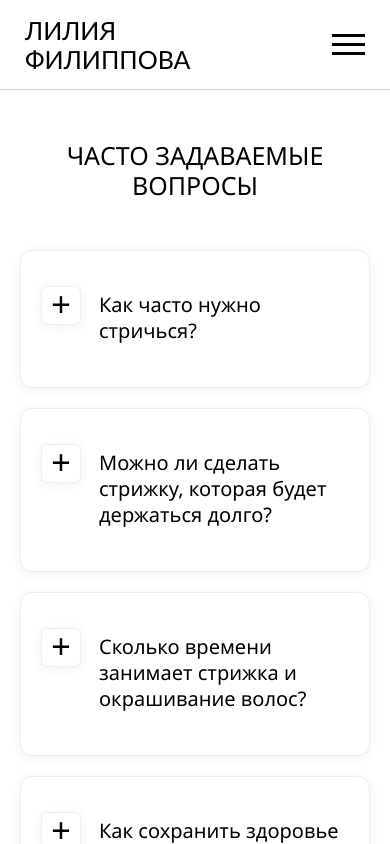
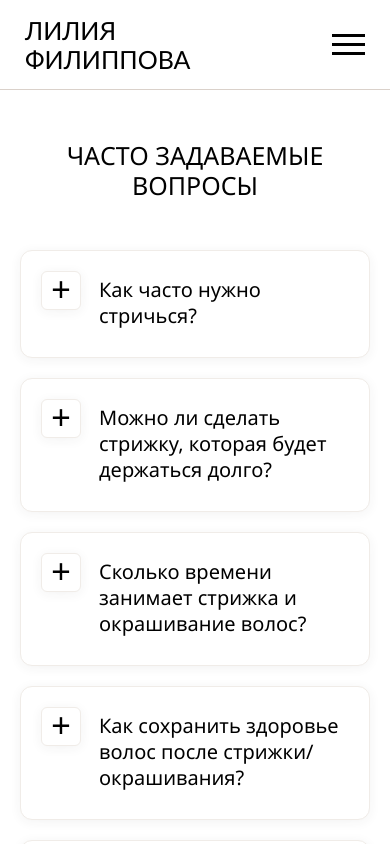
Before and after one commit to uladzimirfilipau/cojib, a React (Create React App) app: page /cojib/contacts in a window 390 px wide. Shown: the top 844 px of the page. Built offline with nearby package versions, Linux system fonts and the light colour scheme.

Commit message:
refactor: Question

```diff
--- a/src/components/Question/Question.css
+++ b/src/components/Question/Question.css
@@ -1,7 +1,7 @@
 .questions__item {
   width: 100%;
   max-width: 856px;
-  padding: 52px 68px;
+  padding: 30px 60px;
   box-sizing: border-box;
   border-style: solid;
   border-width: 1px;
@@ -19,14 +19,14 @@
 
 @media screen and (max-width: 768px) {
   .questions__item {
-    padding: 40px 25px;
+    padding: 30px 25px;
     gap: 18px;
   }
 }
 
 @media screen and (max-width: 640px) {
   .questions__item {
-    padding: 35px 20px;
+    padding: 20px 20px;
   }
 }
 
@@ -71,6 +71,7 @@
 
   transition: ease 300ms;
 }
+
 @media screen and (max-width: 768px) {
   .questions__button-text {
     font-size: 35px;
@@ -87,6 +88,7 @@
 
   transform: rotate(45deg);
 }
+
 @media screen and (max-width: 768px) {
   .questions__button-text_active {
     font-size: 35px;
@@ -102,10 +104,15 @@
   line-height: 26px;
   color: #000;
 }
+
 @media screen and (max-width: 768px) {
   .questions__subtitle {
     margin: 6px 0 8px;
   }
+}
+
+.questions__subtitle_hover {
+  color: #ff9c08;
 }
 
 .questions__text {
@@ -122,9 +129,13 @@
 
 @keyframes fadeIn {
   0% {
-    opacity: 0;
     transform: translateY(-50%);
   }
+
+  33% {
+    opacity: 0;
+  }
+
   100% {
     opacity: 1;
     transform: translateY(0);
--- a/src/components/Question/Question.jsx
+++ b/src/components/Question/Question.jsx
@@ -4,6 +4,16 @@ import './Question.css';
 export default function Question({ item }) {
   const { subtitle, text } = item;
   const [showText, setShowText] = useState(false);
+
+  const [isHovering, setIsHovering] = useState(false);
+
+  const onMouseEnter = () => {
+    setIsHovering(!isHovering);
+  };
+
+  const onMouseLeave = () => {
+    setIsHovering(!isHovering);
+  };
 
   const toggleClick = () => {
     setShowText(!showText);
@@ -14,13 +24,20 @@ export default function Question({ item }) {
     showText && 'questions__button-text_active'
   }`;
 
+  const subtitleClassName = `questions__subtitle ${isHovering && 'questions__subtitle_hover'}`;
+
   return (
-    <li className='questions__item' onClick={toggleClick}>
+    <li
+      className='questions__item'
+      onClick={toggleClick}
+      onMouseEnter={onMouseEnter}
+      onMouseLeave={onMouseLeave}
+    >
       <button type='button' className={buttonClassName}>
         <span className={buttonTextClassName}>+</span>
       </button>
       <article className='questions__article'>
-        <h2 className='questions__subtitle'>{subtitle}</h2>
+        <h2 className={subtitleClassName}>{subtitle}</h2>
         {showText && <p className='questions__text'>{text}</p>}
       </article>
     </li>
```
